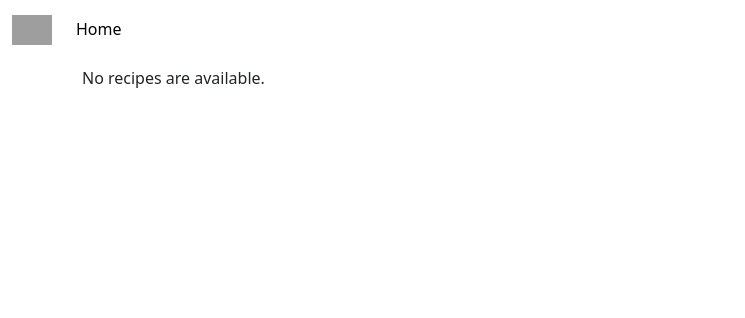
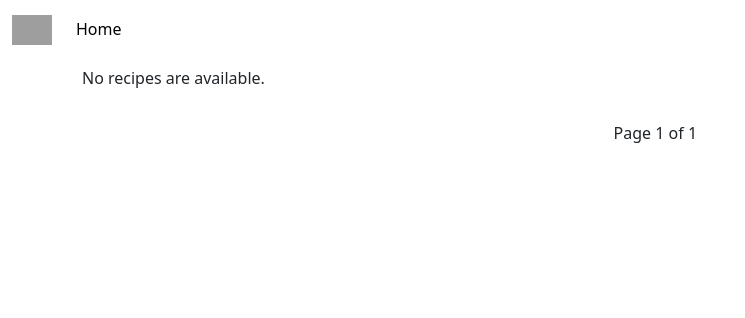
Before and after one commit to albeto4000/recipe-recommender, a Django app: page /recipes/ in a window 1280 px wide. Shown: the top 318 px of the page, without its empty margins (0-745 px from the left). Run offline with Django 4.2, Linux system fonts and the light colour scheme; data that the repository does not hold is empty; some libraries are stand-ins or nearby versions; grey boxes are pictures that could not be loaded.

Commit message:
Added pagination to index view

```diff
--- a/app/recipes/templates/recipes/index.html
+++ b/app/recipes/templates/recipes/index.html
@@ -15,9 +15,9 @@
 		{% include 'recipes/navbar.html' %}
 
 		<div class="container pt-2 pb-4">
-			{% if latest_recipe_list %}
+			{% if page_obj %}
 					<div class="row row-cols-1 row-cols-md-3 row-cols-lg-4 g-4 h-100">
-					{% for recipe in latest_recipe_list %}
+					{% for recipe in page_obj %}
 					<a href="/recipes/{{ recipe.id }}/" class="text-decoration-none">
 						<div class = "col">
 							<div class="card ">
@@ -47,6 +47,27 @@
 			{% else %}
 					<p>No recipes are available.</p>
 			{% endif %}
+
+			<!-- Pagination -->
+			<div class="pagination d-flex my-4 justify-content-center">
+			{% if page_obj.has_previous %}
+				<a href="?page=1"><button class="btn">First</button></a>
+				<a href="?page={{ page_obj.previous_page_number }}"><button class="btn">Previous</button></a>
+			{% else %}
+				<button class="btn invisible">First</button>
+				<button class="btn invisible">Prevoius</button>
+			{% endif %}
+
+			<div class="my-auto mx-2">Page {{ page_obj.number }} of {{ page_obj.paginator.num_pages }}</div>
+
+			{% if page_obj.has_next %}
+				<a href="?page={{ page_obj.next_page_number }}"><button class="btn">Next</button></a>
+				<a href="?page={{ page_obj.paginator.num_pages }}"><button class="btn">Last</button></a>
+			{% else %}
+				<button class="btn invisible">Next</button>
+				<button class="btn invisible">Last</button>
+			{% endif %}
+
 		</div>
 	<script src="https://cdn.jsdelivr.net/npm/bootstrap@5.3.8/dist/js/bootstrap.bundle.min.js" integrity="sha384-FKyoEForCGlyvwx9Hj09JcYn3nv7wiPVlz7YYwJrWVcXK/BmnVDxM+D2scQbITxI" crossorigin="anonymous"></script>
 	</body>
--- a/app/recipes/views.py
+++ b/app/recipes/views.py
@@ -3,6 +3,8 @@ from django.http import HttpResponseRedirect
 from django.shortcuts import get_object_or_404, render
 from django.urls import reverse
 from django.views import generic
+from django.core.paginator import Paginator
+
 import re
 import pandas as pd
 
@@ -11,9 +13,13 @@ from .models import Recipe, Rating
 
 def index(request):
  recipe_list = Recipe.objects.order_by("id")
+ paginator = Paginator(recipe_list, 12)
+
+ page_number = request.GET.get('page')
+ page_obj = paginator.get_page(page_number)
 
  return render(request, 'recipes/index.html', {
-     'latest_recipe_list': recipe_list
+     'page_obj': page_obj
  })
 
 def detail(request, recipe_id):
```
